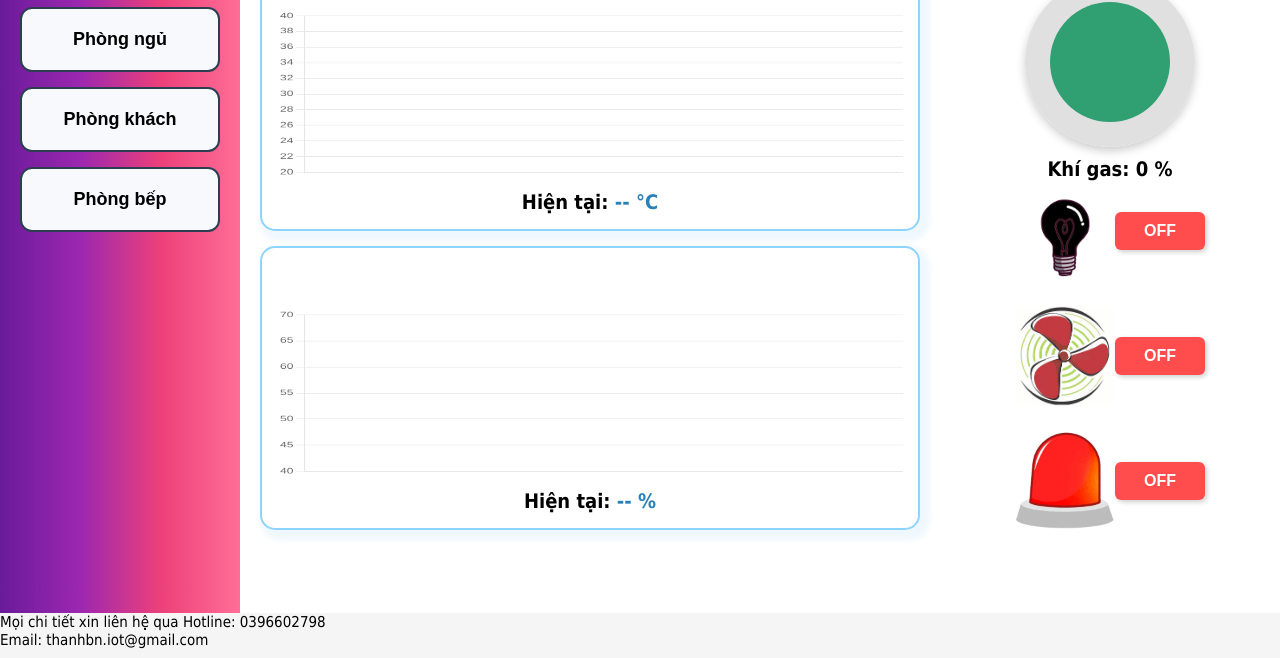
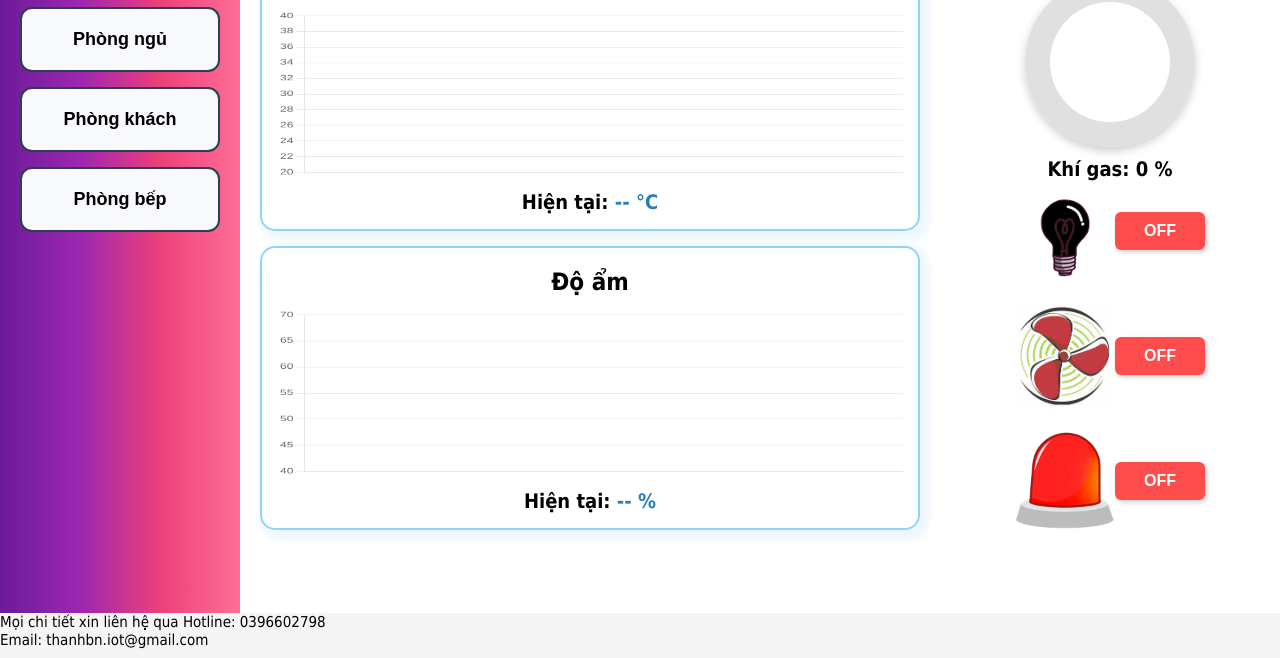
Before and after one commit to thanhbnute/SMART-HOME, a plain HTML site: page kitchen.html in a window 1280 px wide. Shown: the part 173-831 px from the top of the page. Drawn offline with nearby package versions, Linux system fonts and the light colour scheme; no server answers.

Commit message:
Update kitchen.css

```diff
--- a/kitchen.css
+++ b/kitchen.css
@@ -32,7 +32,7 @@
     font-weight: bold;
     padding-top: 10px;
     font-size: 24px;
-    color: #ffff;
+    color: #000000;
     margin: 0;
 }
 
@@ -81,7 +81,7 @@ canvas {
     content: "";
     width: 120px;
     height: 120px;
-    background: #309f71;
+    background: #ffffff;
     border-radius: 50%;
     position: absolute;
 }
```
